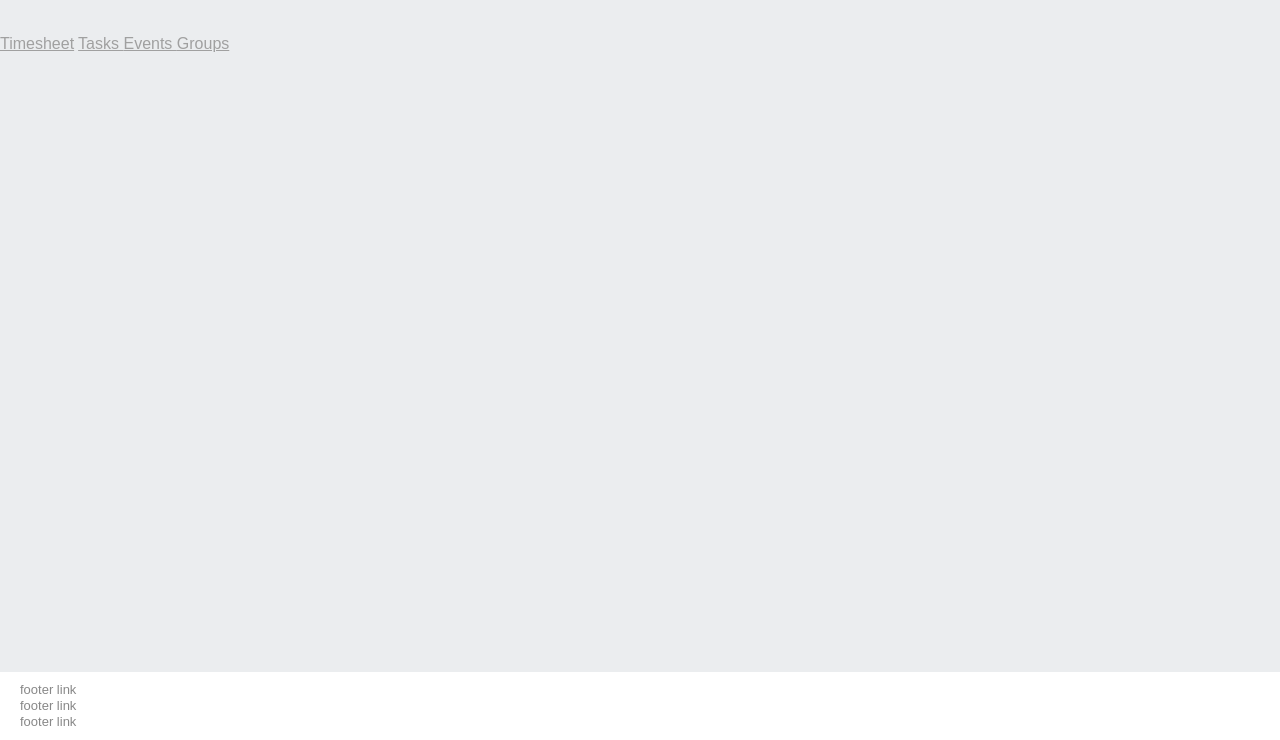
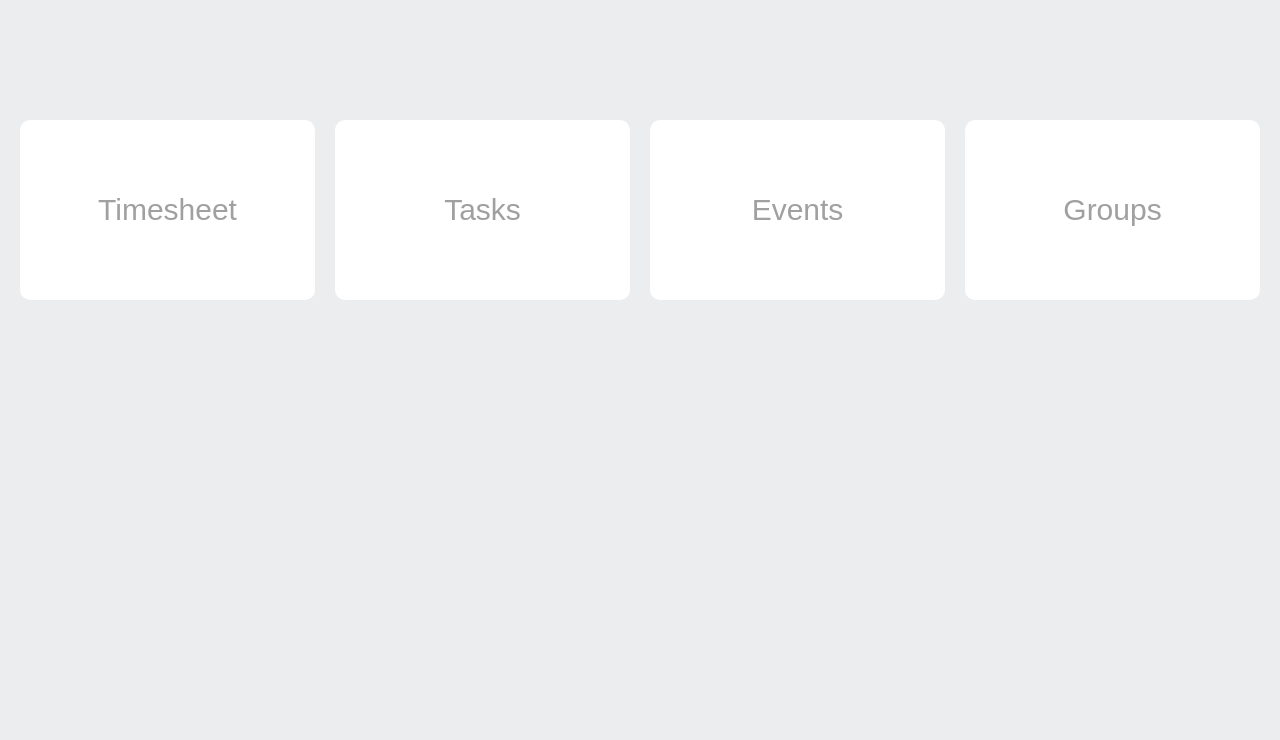
Before and after one commit to Aeromackerel/COSC-3380-Project-Management, a PHP site: page /forgottenpwd/front-end/users/userIndex.php in a window 1280 px wide. Shown: the part 60-800 px from the top of the page. Run offline with PHP 8.4, Linux system fonts and the light colour scheme; the visitor is signed in with stand-in values (Sample User, id 1).

Commit message:
Update userIndex.php

```diff
--- a/front-end/users/userIndex.php
+++ b/front-end/users/userIndex.php
@@ -25,15 +25,14 @@ if (!$_SESSION['loggedin'])
 			</div>
 		</div>
 	</div>
-	<a id="applink" href="../timesheets/01262019.html">Timesheet</a>
-	<a id="applink" href = "usersTaskView.php"> Tasks </a>
-	<a id="applink" href = "usersEventsView.php"> Events </a>
-	<a id="applink" href = "usersGroupsView.php"> Groups </a>
 
-	<div id="footer" class="ui-container">
-		<p>footer link</p>
-		<p>footer link</p>
-		<p>footer link</p>
-	</div>
+	<table id="applink-table">
+		<tr>
+		<td class="applink-td"><a href="../timesheets/01262019.html" class="applink">Timesheet</a></td>
+		<td class="applink-td"><a class="applink" href = "usersTaskView.php">Tasks</a></td>
+		<td class="applink-td"><a class="applink" href = "usersEventsView.php">Events</a></td>
+		<td class="applink-td"><a class="applink" href = "usersGroupsView.php">Groups</a></td>
+		</tr>
+	</table>
 </body>
 </html>
```
